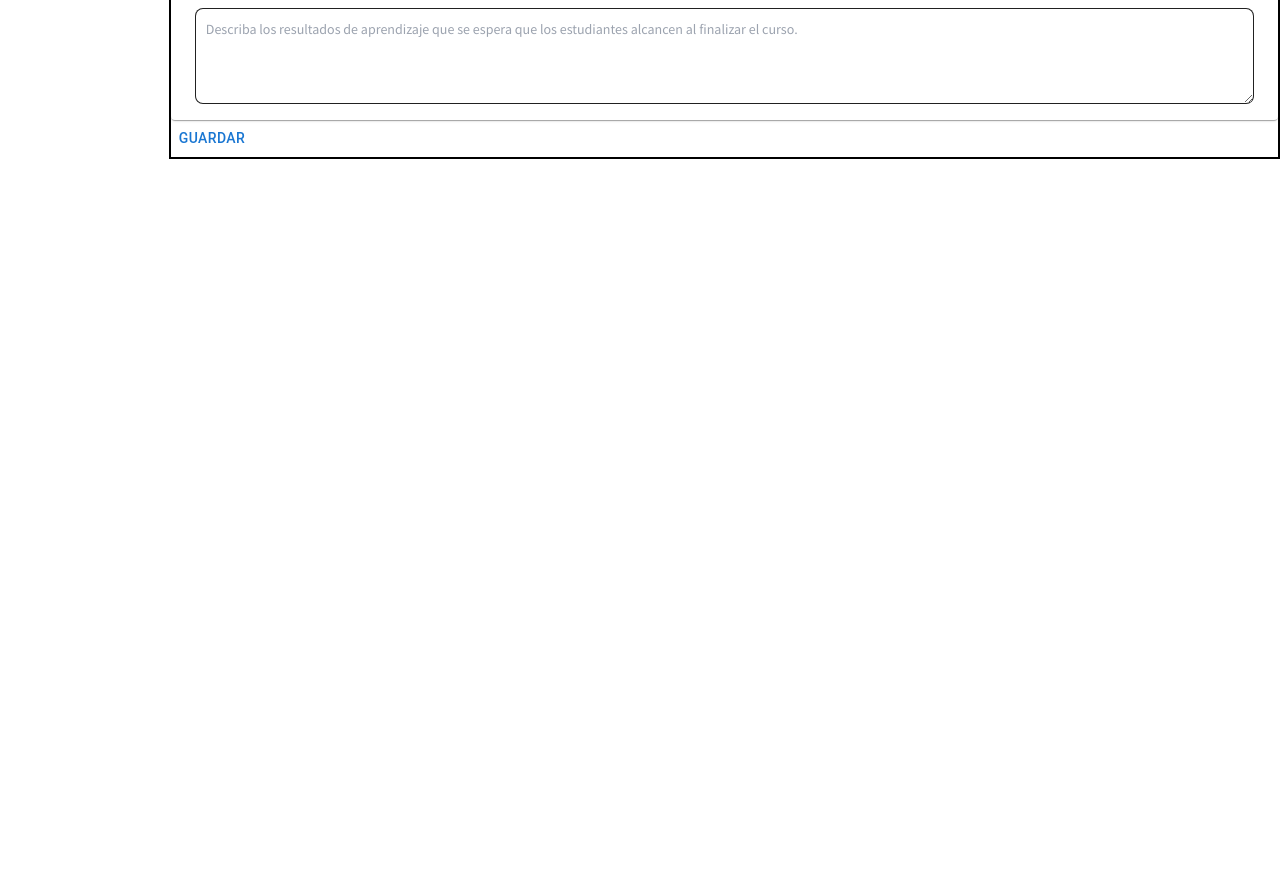
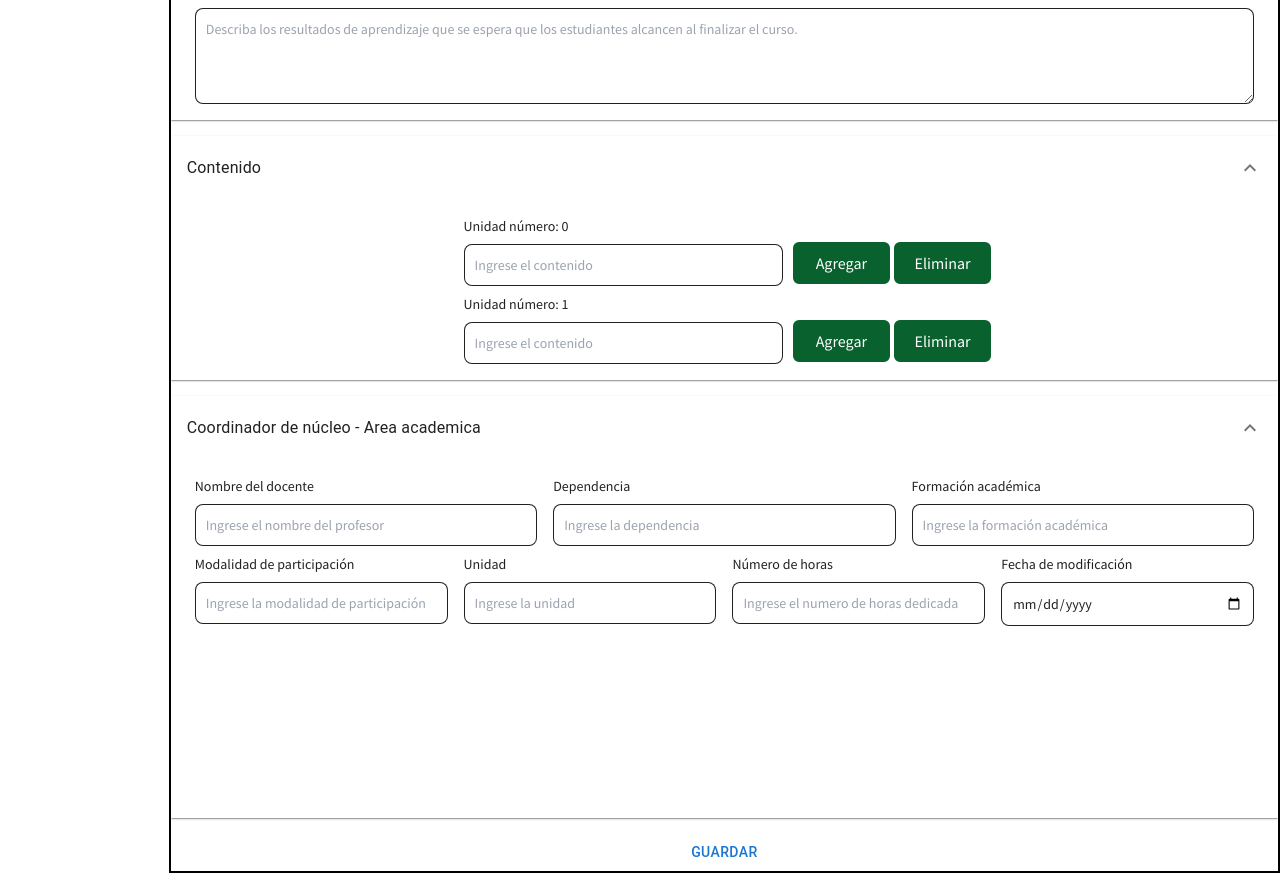
Before and after one commit to DairoArley/sgc-is, a React (Create React App) app: page /curriculum/1 in a window 1280 px wide. Shown: the part 1000-1895 px from the top of the page. Before the commit the page ends 1159 px from the top, so only its background shows below. Built offline with nearby package versions, Linux system fonts and the light colour scheme.

Commit message:
se termina formulario, se agrega funcionalidad campos inmutables

```diff
--- /dev/null
+++ b/src/components/Subject/Content.jsx
@@ -0,0 +1,59 @@
+import { FieldArray } from "formik";
+import React from "react";
+import Input from "../inputs/Input";
+import DeleteIcon from "@mui/icons-material/Delete";
+
+const Content = ({ valuesB, readOnly }) => {
+
+
+  return (
+    <div>
+      <FieldArray name="contenido">
+        {(fieldArrayProps) => {
+          //console.log("fieldArrayProps", fieldArrayProps);
+          const { push, remove, form } = fieldArrayProps;
+          const { values } = form;
+          const { contenido } = values;
+          return (
+            <div>
+              {contenido.map((contenido, index) => (
+                <div key={index}>
+                    <div className="lg:w-1/2 flex flex-col lg:flex-row mx-auto">
+                    <Input
+                    name={`contenido[${index}]`}
+                    type="text"
+                    disabled={readOnly}
+                    placeholder="Ingrese el contenido"
+                    value={values}
+                    label={"Unidad número: "+ (index)}
+                  />
+                  <button
+                    type="button"
+                    onClick={() => push(index)}
+                    className="bg-textColor text-white border-2 rounded-lg w-40 lg:mt-8 mt-2"
+                  >
+                    Agregar
+                  </button>
+                  <button
+                    type="button"
+                    onClick={() => {
+                        if(index > 0) remove(index) }
+                    }
+                    className="bg-textColor text-white border-2 rounded-lg w-40 lg:mt-8 mt-2"
+                  >
+                    Eliminar
+                  </button>
+                    </div>
+
+
+                </div>
+              ))}
+            </div>
+          );
+        }}
+      </FieldArray>
+    </div>
+  );
+};
+
+export default Content;
--- a/src/components/Subject/ContentSubjects.jsx
+++ b/src/components/Subject/ContentSubjects.jsx
@@ -1,8 +1,9 @@
 import React from "react";
 import { useEffect } from "react";
 import DeleteIcon from "@mui/icons-material/Delete";
+import Input from "../inputs/Input";
 
-const ContentSubjects = ({ idSubjectSelected }) => {
+const ContentSubjects = ({ id, values, readOnly }) => {
   const [listUnits, setListUnits] = React.useState([]);
 
   const [topics, setTopics] = React.useState([]);
@@ -114,7 +115,6 @@ const ContentSubjects = ({ idSubjectSelected }) => {
     setTopics(topicChange);
   };
 
-
   const validate = () => {
     let valid = true;
     topics.map((topic) => {
@@ -122,7 +122,7 @@ const ContentSubjects = ({ idSubjectSelected }) => {
         valid = false;
       }
     });
-    console.log(valid)
+    console.log(valid);
     return valid;
   };
 
@@ -132,17 +132,25 @@ const ContentSubjects = ({ idSubjectSelected }) => {
         {topics.map((topic) => {
           return (
             <div key={topic.id}>
-            <div className="w-full flex flex-row items-center justify-center">
-              <li>
-                <input
+              <div className="w-full flex flex-col items-center justify-center">
+
+                  {/* <input
                   className="w-3/4 border-2 text-textColor border-preColor h-10 px-5 pr-16 mb-2 rounded-lg text-sm focus:outline-none mr-2"
                   type="text"
                   name="topic"
                   value={topic.name}
                   onChange={(e) => handleChange(e, topic.id)}
+                /> */}
+                  <Input
+                    name="contenido"
+                    type="text"
+                    disabled={readOnly}
+                    placeholder="Ingrese el contenido"
+                    value={values}
+                    label="contenido"
                   />
                   <DeleteIcon onClick={() => deleteOneUnit(topic.id)} />
-              </li>
+
               </div>
             </div>
           );
--- a/src/components/Subject/General.jsx
+++ b/src/components/Subject/General.jsx
@@ -10,7 +10,17 @@ import {
   opcionesTipoTipo,
 } from "./utils";
 
-const General = ({ id, values, readOnly }) => {
+const General = ({ dataSubject, values, readOnly }) => {
+
+  const codigo = dataSubject[0];
+  const creditos = dataSubject[1];
+  const nombre = dataSubject[2];
+  const newValues = values;
+  newValues.codigo = codigo;
+  newValues.creditos = creditos;
+  newValues.nombre = nombre;
+  values = newValues;
+
   return (
     <div>
       <div className="flex flex-col lg:flex-row">
@@ -73,7 +83,7 @@ const General = ({ id, values, readOnly }) => {
         <Input
           name="codigo"
           type="number"
-          disabled={readOnly}
+          disabled={true}
           placeholder="Ingrese el código del curso"
           value={values}
           label="Código del curso"
@@ -81,7 +91,7 @@ const General = ({ id, values, readOnly }) => {
         <Input
           name="nombre"
           type="text"
-          disabled={readOnly}
+          disabled={true}
           placeholder="Ingrese el nombre del curso"
           value={values}
           label="Nombre del curso"
@@ -89,7 +99,7 @@ const General = ({ id, values, readOnly }) => {
         <Input
           name="creditos"
           type="number"
-          disabled={readOnly}
+          disabled={true}
           placeholder="Ingrese el número de créditos del curso"
           value={values}
           label="Créditos del curso"
--- a/src/components/Subject/Subject.jsx
+++ b/src/components/Subject/Subject.jsx
@@ -44,7 +44,7 @@ export function Subject({ name, cod, credits, onClick, selectedSubject }) {
       <div id={cod} className={style} onClick={onClick}>
         <div className='flex h-16 flex-row items-center'>
             <p className='text-xs font-bold mx-auto'>{name}</p>
-            <NavLink to={'/Curriculum/'+cod}>
+            <NavLink to={'/Curriculum/'+cod+"-"+credits+"-"+name}>
             <IconButton aria-label="Example">
                     <FontAwesomeIcon icon={faEllipsisV} />
                 </IconButton>
--- a/src/components/Subject/SubjectInformation.jsx
+++ b/src/components/Subject/SubjectInformation.jsx
@@ -11,10 +11,11 @@ import Button from "@mui/material/Button";
 import { Formik } from "formik";
 import General from "./General";
 
-
 import { useState, useEffect } from "react";
 import { esquemaValidacion, valoresIniciales } from "./utils";
 import Especific from "./Especific";
+import Content from "./Content";
+import Teacher from "./Teacher";
 
 const SubjectInformation = ({ idSubjectSelected, readOnly }) => {
   const [respuesta, setRespuesta] = useState(valoresIniciales);
@@ -39,15 +40,16 @@ const SubjectInformation = ({ idSubjectSelected, readOnly }) => {
   };
 
 
+  const data = idSubjectSelected.split("-");
+
   useEffect(() => {
     const respuestaApi = [];
-    if(respuestaApi.length === 0){
+    if (respuestaApi.length === 0) {
       setRespuesta(valoresIniciales);
-    }else{
+    } else {
       setRespuesta(respuestaApi);
     }
-  }, [])
-
+  }, [idSubjectSelected]);
 
   const onSubmit = async (values, setSubmitting) => {
     console.log(values);
@@ -56,7 +58,7 @@ const SubjectInformation = ({ idSubjectSelected, readOnly }) => {
 
   return (
     <>
-      <div>
+      <div className="h-full">
         <Formik
           initialValues={respuesta}
           onSubmit={(values, { setSubmitting }) => {
@@ -77,10 +79,13 @@ const SubjectInformation = ({ idSubjectSelected, readOnly }) => {
                     <Typography>Información General</Typography>
                   </AccordionSummary>
                   <AccordionDetails>
-                    <General id={idSubjectSelected} values={values} readOnly={readOnly} />
+                    <General
+                      dataSubject={data}
+                      values={values}
+                      readOnly={readOnly}
+                    />
                   </AccordionDetails>
                 </Accordion>
-
 
                 <Accordion expanded={true}>
                   <AccordionSummary
@@ -91,43 +96,49 @@ const SubjectInformation = ({ idSubjectSelected, readOnly }) => {
                     <Typography>Información Especifica</Typography>
                   </AccordionSummary>
                   <AccordionDetails>
-                    <Especific values={values} />
+                    <Especific values={values} readOnly={readOnly} />
                   </AccordionDetails>
                 </Accordion>
 
+                <Accordion expanded={true}>
+                  <AccordionSummary
+                    expandIcon={<ExpandMoreIcon />}
+                    aria-controls="panel1a-content"
+                    id="panel1a-header"
+                  >
+                    <Typography>Contenido</Typography>
+                  </AccordionSummary>
+                  <AccordionDetails>
+                    <Content valuesB={values} readOnly={readOnly} />
+                  </AccordionDetails>
+                </Accordion>
 
-                <Button type="submit" disabled={isSubmitting}>
-                  Guardar
-                </Button>
+                <Accordion expanded={true}>
+                  <AccordionSummary
+                    expandIcon={<ExpandMoreIcon />}
+                    aria-controls="panel1a-content"
+                    id="panel1a-header"
+                  >
+                    <Typography>
+                      Coordinador de núcleo - Area academica
+                    </Typography>
+                  </AccordionSummary>
+                  <AccordionDetails>
+                    <Teacher values={values} readOnly={readOnly} />
+                  </AccordionDetails>
+                </Accordion>
+
+                <div className="text-center">
+                  <Button type="submit" disabled={isSubmitting}>
+                    Guardar
+                  </Button>
+                </div>
               </form>
             );
           }}
         </Formik>
 
-        {/* <Accordion expanded={true}>
-            <AccordionSummary
-              expandIcon={<ExpandMoreIcon />}
-              aria-controls="panel2a-content"
-              id="panel2a-header"
-            >
-              <Typography>Información Específica</Typography>
-            </AccordionSummary>
-            <AccordionDetails>
-              <SpecificInformation />
-            </AccordionDetails>
-          </Accordion>
-          <Accordion expanded={true}>
-            <AccordionSummary
-              expandIcon={<ExpandMoreIcon />}
-              aria-controls="panel2a-content"
-              id="panel2a-header"
-            >
-              <Typography>Contenido Resumido</Typography>
-            </AccordionSummary>
-            <AccordionDetails>
-              <ContentSubjects idSubjectSelected={idSubjectSelected} />
-            </AccordionDetails>
-          </Accordion>
+        {/*
 
           <Accordion expanded={true}>
             <AccordionSummary
--- /dev/null
+++ b/src/components/Subject/Teacher.jsx
@@ -0,0 +1,70 @@
+import React from "react";
+import Input from "../inputs/Input";
+
+const Teacher = ({ values, readOnly }) => {
+  return (
+    <div>
+      <div className="flex flex-col lg:flex-row">
+        <Input
+          name="nombreProfesor"
+          type="text"
+          disabled={readOnly}
+          placeholder="Ingrese el nombre del profesor"
+          value={values}
+          label="Nombre del docente"
+        />
+        <Input
+          name="dependencia"
+          type="text"
+          disabled={readOnly}
+          placeholder="Ingrese la dependencia"
+          value={values}
+          label="Dependencia"
+        />
+        <Input
+          name="formacionAcademica"
+          type="text"
+          disabled={readOnly}
+          placeholder="Ingrese la formación académica"
+          value={values}
+          label="Formación académica"
+        />
+      </div>
+      <div className="flex flex-col lg:flex-row mb-44">
+        <Input
+          name="modalidadParticipacion"
+          type="text"
+          disabled={readOnly}
+          placeholder="Ingrese la modalidad de participación"
+          value={values}
+          label="Modalidad de participación"
+        />
+        <Input
+          name="unidad"
+          type="number"
+          disabled={readOnly}
+          placeholder="Ingrese la unidad"
+          value={values}
+          label="Unidad"
+        />
+        <Input
+          name="nrHoras"
+          type="number"
+          disabled={readOnly}
+          placeholder="Ingrese el numero de horas dedicadas"
+          value={values}
+          label="Número de horas"
+        />
+        <Input
+          name="fechaModificacion"
+          type="date"
+          disabled={readOnly}
+          value={values}
+          label="Fecha de modificación"
+        />
+      </div>
+    </div>
+  );
+};
+
+export default Teacher;
```
Also changed, not shown: src/components/Subject/utils.js (+19 -1 lines). Lines whose indentation alone changed are shown as unchanged.
